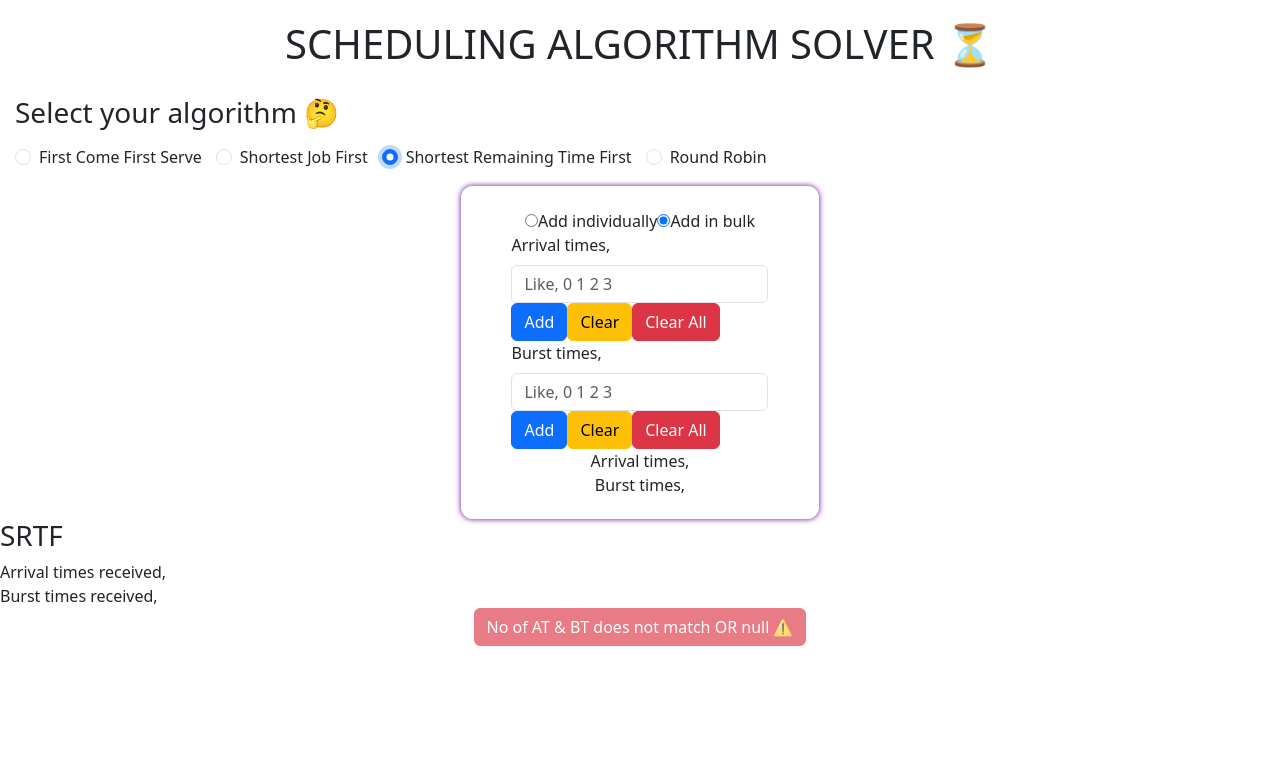
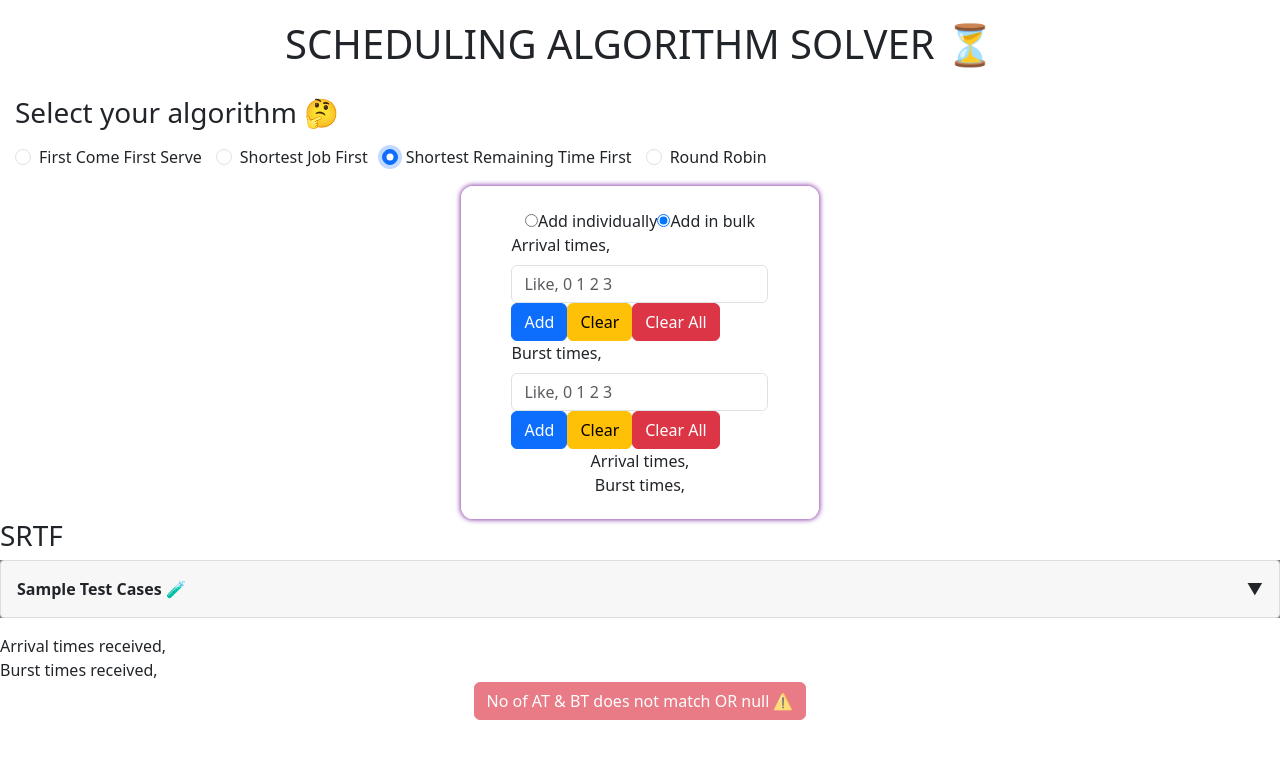
Before and after one commit to Harshitv21/Scheduling-Algorithm-Solver, a React (Vite) app: page / in a window 1280 px wide. Both pictures are taken after a click on the radio button "Shortest Remaining Time First". Shown: the top 758 px of the page. Built offline with nearby package versions, Linux system fonts and the light colour scheme.

Commit message:
Add Sample test case accordion

```diff
--- a/src/components/SJF.jsx
+++ b/src/components/SJF.jsx
@@ -2,6 +2,7 @@ import { useState } from "react";
 import "../styles/SJF.css";
 import DisplayATAndBT from "./DisplayATAndBT";
 import Output from "./Output";
+import { TestCaseAccordion } from "./TestCaseAccordion";
 
 export const SJF = ({ arrivalArray, burstTimeArray }) => {
   const [showOutput, setShowOutput] = useState(false);
@@ -64,6 +65,10 @@ export const SJF = ({ arrivalArray, burstTimeArray }) => {
         <h3>SJF (Shortest Job First)</h3>
       </div>
 
+      <div className="sample-tc-container">
+        <TestCaseAccordion arrivalTime="0 2 4 6 8" burstTime="7 2 3 6 5" />
+      </div>
+
       <DisplayATAndBT
         arrivalArray={arrivalArray}
         burstTimeArray={burstTimeArray}
--- a/src/components/SRTF.jsx
+++ b/src/components/SRTF.jsx
@@ -1,11 +1,16 @@
 import "../styles/SRTF.css";
 import DisplayATAndBT from "./DisplayATAndBT";
+import { TestCaseAccordion } from "./TestCaseAccordion";
 
 export const SRTF = ({ arrivalArray, burstTimeArray }) => {
   return (
     <div>
       <div>
         <h3>SRTF</h3>
+      </div>
+
+      <div className="sample-tc-container">
+        <TestCaseAccordion arrivalTime="0 1 3 5 6" burstTime="8 4 9 5 2" />
       </div>
 
       <DisplayATAndBT
```
